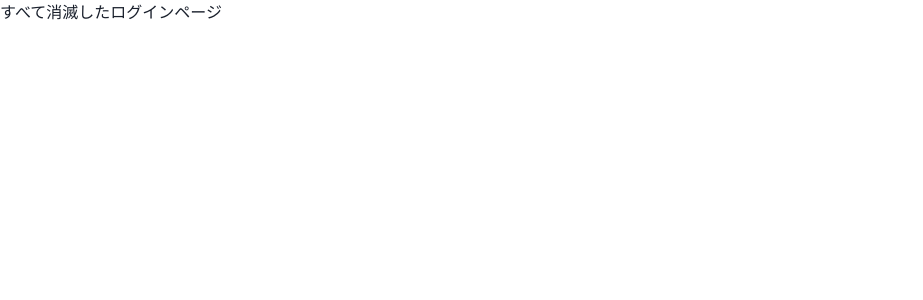
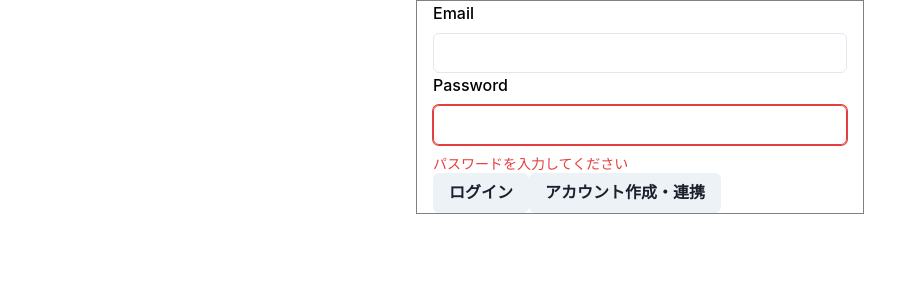
Before and after one commit to tamagoez/neem-web, a Next.js app: page /auth in a window 1280 px wide. Shown: the top 300 px of the page, without its empty margins (0-923 px from the left). Built offline with nearby package versions, Linux system fonts and the light colour scheme.

Commit message:
add auth

```diff
--- a/app/auth/page.tsx
+++ b/app/auth/page.tsx
@@ -1,7 +1,69 @@
+"use client";
+
+import {
+  Container,
+  FormControl,
+  FormLabel,
+  Input,
+  VStack,
+  HStack,
+  FormHelperText,
+  FormErrorMessage,
+  Button,
+} from "../common/chakra-ui";
+import { useState } from "react";
+
 export default function Auth() {
+  const [authmode, setAuthmode] = useState<"login" | "signup" | undefined>(
+    undefined
+  );
+  const [email, setEmail] = useState<string>("");
+  const [password, setPassword] = useState<string>("");
+  const isEmailError =
+    /^[a-zA-Z0-9.!#$%&’*+/=?^_`{|}~-]+@[a-zA-Z0-9-]+(?:\.[a-zA-Z0-9-]+)*$/.test(
+      email
+    );
+  const isPasswordError = password === "";
+
   return (
     <>
-      <p>すべて消滅したログインページ</p>
+      <VStack>
+        <Container
+          maxW="md"
+          borderColor="gray"
+          borderWidth="1px"
+          dropShadow="sm"
+        >
+          <FormControl isInvalid={isEmailError}>
+            <FormLabel textColor="black">Email</FormLabel>
+            <Input
+              type="email"
+              value={email}
+              onChange={(e) => setEmail(e.target.value)}
+            />
+            {!isEmailError ? (
+              <></>
+            ) : (
+              <FormErrorMessage>メールを入力してください</FormErrorMessage>
+            )}
+          </FormControl>
+          <FormControl isInvalid={isPasswordError}>
+            <FormLabel textColor="black">Password</FormLabel>
+            <Input
+              type="password"
+              value={password}
+              onChange={(e) => setPassword(e.target.value)}
+            />
+            {!isPasswordError ? (
+              <></>
+            ) : (
+              <FormErrorMessage>パスワードを入力してください</FormErrorMessage>
+            )}
+          </FormControl>
+          <Button>ログイン</Button>
+          <Button>アカウント作成・連携</Button>
+        </Container>
+      </VStack>
     </>
   );
 }
--- /dev/null
+++ b/app/common/chakra-ui/index.tsx
@@ -0,0 +1,2 @@
+"use client";
+export * from "@chakra-ui/react";
--- /dev/null
+++ b/app/home/page.tsx
@@ -0,0 +1,3 @@
+export default function Home() {
+  return <p>タイムラインになる予定</p>;
+}
--- /dev/null
+++ b/app/tree/[twigid]/leaves.tsx
@@ -0,0 +1,5 @@
+"use client";
+
+export default async function Leaves({ twigid }: { twigid: number }) {
+  return <></>;
+}
```
Also changed, not shown: app/tree/[twigid]/page.tsx (added, +20 -0 lines), package.json (+4 -4 lines), tsconfig.json (+10 -15 lines), 1 other file (tests, documents, lock files or other folders).
